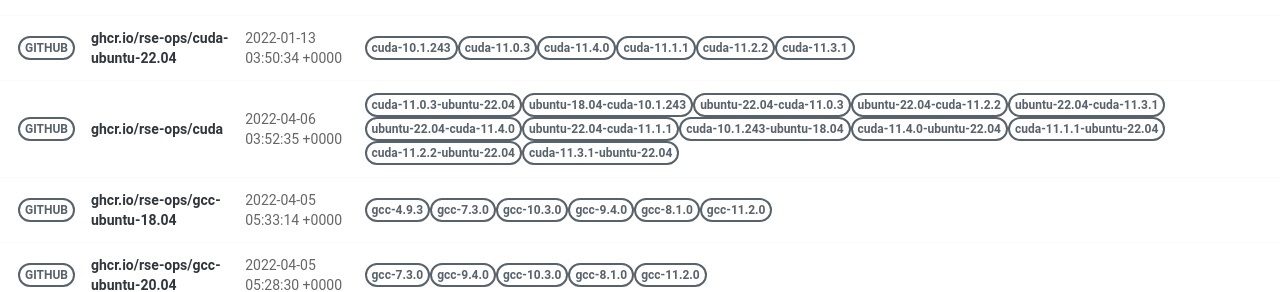
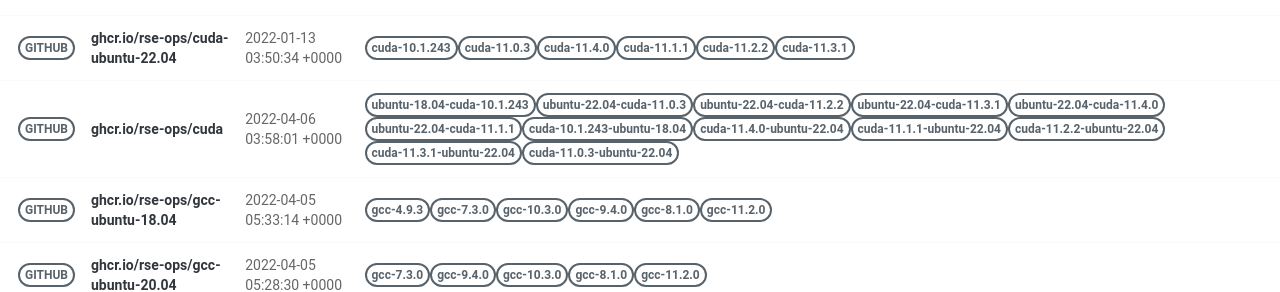
Before and after one commit to rse-ops/docker-images, a Jekyll site: the page built from pages/index.md, in a window 1280 px wide. Shown: the part 414-706 px from the top of the page. Built offline with Jekyll 4.4.1, drawn with Linux system fonts in a browser that asks for light colours; nearby versions of some CDN libraries; part of the change alters nothing that is shown.

Commit message:
Automated push to update library 2022-04-06

```diff
--- a/_library/ghcr.io-rse-ops-cuda.md
+++ b/_library/ghcr.io-rse-ops-cuda.md
@@ -1,14 +1,11 @@
 ---
 layout: container
 name: ghcr.io/rse-ops/cuda
-updated_at: 2022-04-06 03:52:35.378595
+updated_at: 2022-04-06 03:58:01.091240
 
 
 container_url: https://github.com/orgs/rse-ops/packages/container/package/cuda
 versions:
- - tag: cuda-11.0.3-ubuntu-22.04
-   dockerfile: https://github.com/rse-ops/docker-images/blob/main/ubuntu/cuda/Dockerfile
-   manifest: https://crane.ggcr.dev/manifest/ghcr.io/rse-ops/cuda:cuda-11.0.3-ubuntu-22.04
  - tag: ubuntu-18.04-cuda-10.1.243
    dockerfile: https://github.com/rse-ops/docker-images/blob/main/ubuntu/cuda/Dockerfile
    manifest: https://crane.ggcr.dev/manifest/ghcr.io/rse-ops/cuda:ubuntu-18.04-cuda-10.1.243
@@ -42,5 +39,8 @@ versions:
  - tag: cuda-11.3.1-ubuntu-22.04
    dockerfile: https://github.com/rse-ops/docker-images/blob/main/ubuntu/cuda/Dockerfile
    manifest: https://crane.ggcr.dev/manifest/ghcr.io/rse-ops/cuda:cuda-11.3.1-ubuntu-22.04
+ - tag: cuda-11.0.3-ubuntu-22.04
+   dockerfile: https://github.com/rse-ops/docker-images/blob/main/ubuntu/cuda/Dockerfile
+   manifest: https://crane.ggcr.dev/manifest/ghcr.io/rse-ops/cuda:cuda-11.0.3-ubuntu-22.04
 
 ---
```
